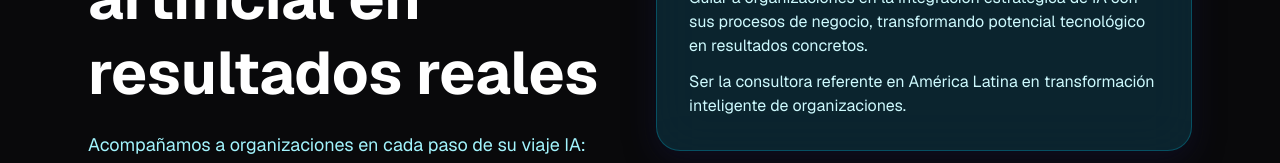
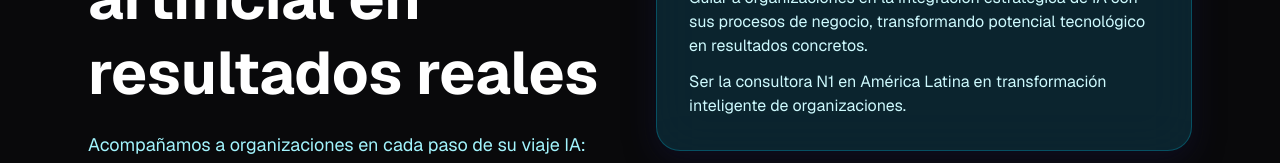
Before and after one commit to joacosb/caranorte, a Next.js app: page / in a window 1280 px wide. Shown: the part 375-538 px from the top of the page. Built offline with nearby package versions, Linux system fonts and the light colour scheme.

Commit message:
prueba de cambio desde VS Code

```diff
--- a/src/app/page.tsx
+++ b/src/app/page.tsx
@@ -115,7 +115,7 @@ export default function Home() {
           <div className="relative rounded-3xl border border-cyan-500/30 bg-cyan-900/40 p-8 backdrop-blur-xl shadow-[0_8px_30px_rgba(20,20,55,0.5)]">
             <h2 className="text-white text-2xl font-bold">Misión & Visión</h2>
             <p className="mt-4 text-cyan-100">Guiar a organizaciones en la integración estratégica de IA con sus procesos de negocio, transformando potencial tecnológico en resultados concretos.</p>
-            <p className="mt-3 text-cyan-100">Ser la consultora referente en América Latina en transformación inteligente de organizaciones.</p>
+            <p className="mt-3 text-cyan-100">Ser la consultora N1 en América Latina en transformación inteligente de organizaciones.</p>
           </div>
         </section>
 
```
